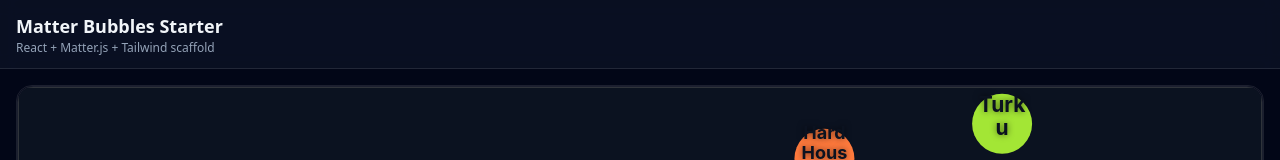
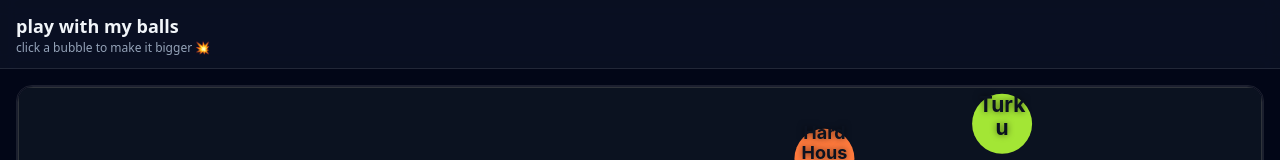
Before and after one commit to umutcanaltin/vote_game, a React (Vite) app: page / in a window 1280 px wide. Shown: the top 160 px of the page. Built offline with nearby package versions, Linux system fonts and the light colour scheme.

Commit message:
Update App.jsx

```diff
--- a/src/App.jsx
+++ b/src/App.jsx
@@ -5,9 +5,9 @@ export default function App() {
   return (
     <div className="min-h-screen text-slate-100">
       <header className="px-4 py-3 border-b border-white/10 bg-slate-900/60 sticky top-0 backdrop-blur">
-        <h1 className="text-lg font-semibold">Matter Bubbles Starter</h1>
-        <p className="text-xs text-slate-400">React + Matter.js + Tailwind scaffold</p>
-      </header>
+  <h1 className="text-lg font-semibold">play with my balls</h1>
+  <p className="text-xs text-slate-400">click a bubble to make it bigger 💥</p>
+</header>
       <main className="p-4">
         <div className="rounded-2xl overflow-hidden border border-white/10">
           <Bubbles />
```
